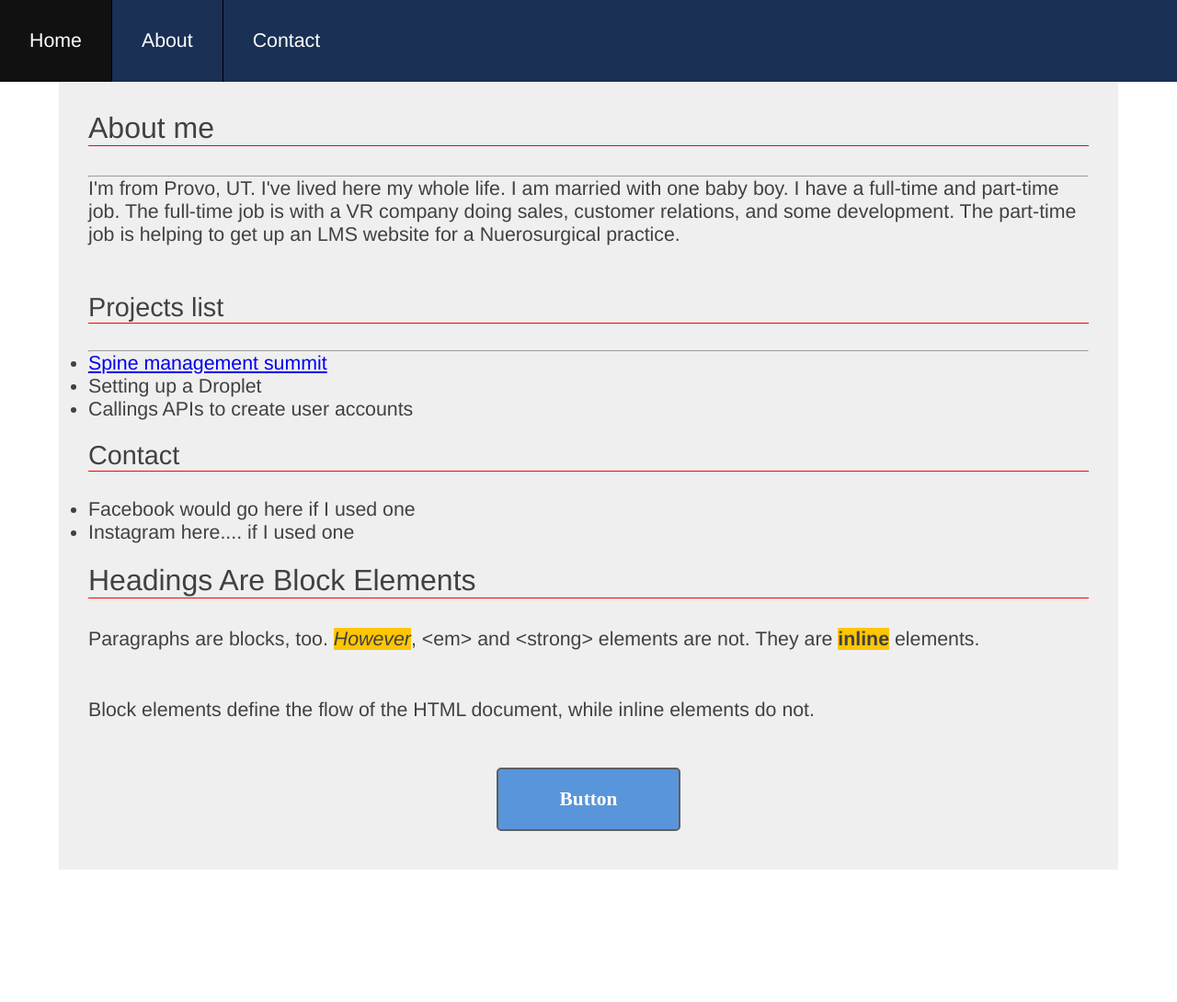
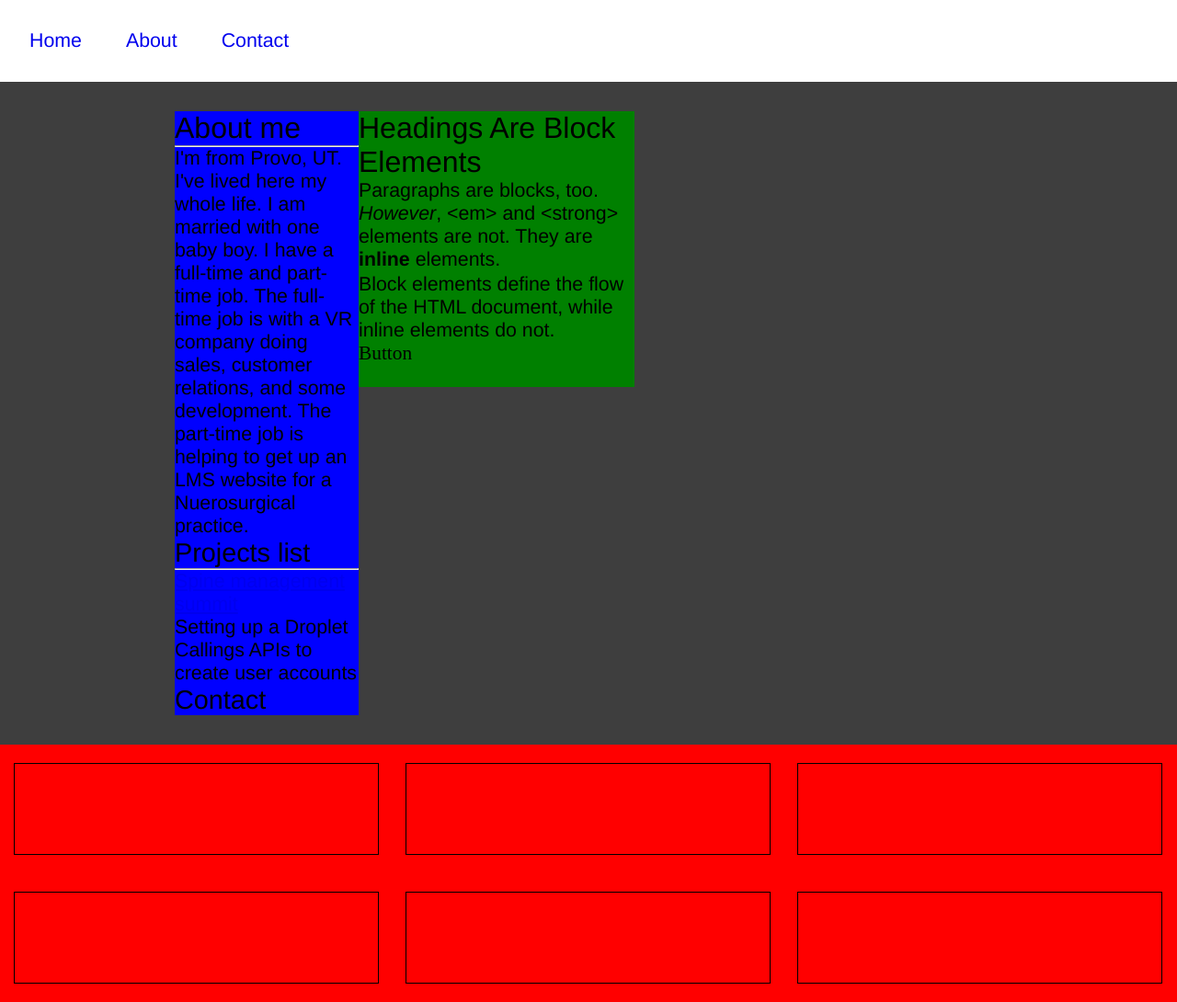
Before and after one commit to scotted8/portfolio, a plain HTML site: page activity1/index.html in a window 1280 px wide. Shown: the whole page at 92% size. Before the commit the page ends 946 px from the top, so only its background shows below. Drawn offline with Linux system fonts and the light colour scheme.

Commit message:
flexbox activity

```diff
--- a/activity1/index.html
+++ b/activity1/index.html
@@ -7,6 +7,8 @@
 	</head>
 
 	<body>
+
+		<div class='menu'>
 			<nav>
 				<ul>
 					<li class="active"><a href="index.html">Home</a></li>
@@ -14,8 +16,10 @@
 					<li><a href="index.html">Contact</a></li>
 				</ul>
 			</nav>
-
+		</div>
 		<div id="pagewrapper">
+			<div class="contentwrapper">
+				<div class='sidebar'>
 					<h1>About me</h1><hr>
 					<p>I'm from Provo, UT. I've lived here my whole life. I am married with one baby boy. I have a full-time and part-time job. The full-time job is with a VR company doing sales, customer relations, and some development. The part-time job is helping to get up an LMS website for a Nuerosurgical practice.</p>
 					<h2>Projects list</h2><hr>
@@ -26,11 +30,10 @@
 					</ul>
 
 					<h2>Contact</h2>
-			<ul>
-							<li>Facebook would go here if I used one</li>
-							<li>Instagram here.... if I used one</li>
-			</ul>
+				</div>
 
+
+				<div class='content'>
 					<h1>Headings Are Block Elements</h1>
 
 					<p>Paragraphs are blocks, too. <em>However</em>, &lt;em&gt; and &lt;strong&gt;
@@ -41,5 +44,17 @@
 
 					<div class="button">Button</div>
 				</div>
+			</div>
+
+
+		</div>
+		<div class='footer'>
+			<div class='column'></div>
+			<div class='column'></div>
+			<div class='column'></div>
+			<div class='column'></div>
+			<div class='column'></div>
+			<div class='column'></div>
+		</div>
 	</body>
 </html>
--- a/activity1/main.css
+++ b/activity1/main.css
@@ -4,90 +4,89 @@
   box-sizing: border-box;
 }
 
+#pagewrapper {
+  overflow: hidden;
+  background-color: #3e3e3e;
+  padding: 2rem;
+}
+
+.contentwrapper {
+  width: 900px;
+  margin: 0 auto;
+  overflow: hidden;
+}
+
 body {
-  color: #414141;
   font-size: 16pt;
 }
 
-
 h1 {
   font-size: 2rem;
-  border-bottom: 1px solid red;
 }
 
 h2 {
   font-size: 1.8rem;
-  border-bottom: 1px solid red;
 }
 
 h1, h2, h3, h4, h5, h6, p, ul {
   font-family: "Helvetica", "Arial", sans-serif;
   font-weight: normal;
-  margin-bottom: 1em;
 }
 
-p {
-  margin-bottom: 50px;
+ul {
+  list-style-type: none;
 }
 
-nav > ul {
-  list-style-type: none;
-  margin: 0;
-  padding: 0;
+/* Menu */
+.menu {
+  background-color: #fff;
+  color: #1c1d1e;
+}
+.menu nav {
   overflow: hidden;
-  background-color: #1a3054;
+  padding: 1rem;
 }
 
-nav > ul > li {
-  float: left;
-  border-right: 1px solid black;
+.menu a {
+    text-decoration: none;
 }
 
-nav > ul > li:last-child {
-  border-right: none;
+.menu a:visited {
+    color: #1c1d1e;
 }
 
-nav > ul > li, nav > ul > li > a {
-  display: block;
-  color: white;
-  text-align: center;
+.menu li {
+  float: left;
+  margin-right: 1rem;
   padding: 1rem;
-  text-decoration: none;
 }
 
-nav > ul > li:hover{
-  background-color: #111;
+/* Sidebar */
+.sidebar {
+  background-color: blue;
+  float: left;
+  width: 200px;
 }
 
-.active {
-  background-color: #c5c5c5;
+/* Content */
+.content {
+  background-color: green;
+  height: 300px;
+  width: 300px;
+  float: left;
 }
 
-em, strong {
-  background-color: #fec600;
+/* Footer */
+.footer {
+  background-color: red;
+  clear: both;
+  overflow: hidden;
 }
 
-.button {
-  color: #FFF;
-  background-color: #5995DA;
-  font-weight: bold;
-  padding: 20px;
-  text-align: center;
-  border: 2px solid #5D6063;
-  border-radius: 5px;
-  width: 200px;
-  margin: 10px auto;
+.column {
+  float: left;
+  width: 31%;
+  margin: 20px 1.15%;
+  border: 1px solid black;
+  height: 100px;
 }
-
-#pagewrapper {
-  background-color: #efefef;
-  padding: 1.5em;
-  max-width: 90%;
-  margin: 0 auto;
-}
-
-@media screen and (max-width: 480px) {
-  nav > ul > li {
-    float: none;
-  }
-}
--- /dev/null
+++ b/flexbox/main.css
@@ -0,0 +1,160 @@
+* {
+  margin: 0;
+  padding: 0;
+  box-sizing: border-box;
+}
+
+body {
+  font-size: 16pt;
+  font-family: Arial, Helvetica, sans-serif;
+}
+
+/* Menu */
+.menu-container {
+  height: 3rem;
+  color: #fff;
+  background-color: #16202b;  /* Blue */
+  padding: 1.5rem;
+  display: flex;
+  justify-content: center;
+  align-items: center;
+}
+
+.menu {
+  width: 100%;
+  display: flex;
+  justify-content: space-between;
+}
+
+.left-nav {
+  display: flex;
+  justify-content: space-between;
+}
+
+.left-nav > .date, .left-nav > .about, .left-nav > .images {
+  margin-left: 1.25rem;
+}
+
+.right-nav {
+  display: flex;
+  justify-content: flex-end;
+}
+
+
+/* Header */
+.header {
+  height: calc(100vh - 3rem);
+  background-color: #e2e2e2;
+  background-image: url('images/cabin.png');
+  width: 100%;
+  background-repeat: no-repeat;
+  background-position: bottom;
+  background-size: cover;
+  display: flex;
+  flex-direction: column;
+  justify-content: space-between;
+  padding: 1rem;
+}
+
+.row {
+  border: 1px solid white;
+  height: 25%;
+  display: flex;
+  justify-content: space-between;
+  align-items: center;
+  padding: 1rem;
+  background-color: white;
+}
+
+.col-3 {
+  height: 100%;
+  width: 25%;
+  border: 1px solid red;
+  text-align: center;
+  display: flex;
+  justify-content: center;
+  align-items: center;
+  flex-direction: row;
+}
+
+/* Media queries */
+@media screen and (max-width: 736px) {
+    .row {
+      flex-direction: column-reverse;
+      background-color: rgb(22 22 51 / 65%);
+      border: 1px solid black;
+      color: #cecece;
+      padding: 0;
+    }
+
+    .col-3 {
+      width: 100%;
+      border: 1px solid white;
+    }
+}
+
+@media screen and (max-width: 736px) {
+    .row {
+      background-color: rgb(0 0 0 / 65%);
+    }
+}
+
+
+
+/*
+.social,
+.logo,
+.subscribe {
+  border: 1px solid #5995DA;
+}
+
+.photo-grid-container {
+  display: flex;
+  justify-content: center;
+}
+
+.photo-grid {
+  width: 900px;
+  display: flex;
+  justify-content: center;
+  flex-wrap: wrap;
+  align-items: center;
+}
+
+.photo-grid-item {
+  border: 1px solid #fff;
+  width: 300px;
+  height: 300px;
+}
+
+.first-item {
+  order: 10;
+}
+
+.social,
+.subscribe {
+  align-self: flex-end;
+  margin-bottom: 20px;
+}
+
+.footer {
+  display: flex;
+  justify-content: space-between;
+}
+
+.footer-item {
+  border: 1px solid #fff;
+  background-color: #D6E9FE;
+  height: 200px;
+  flex: 1;
+}
+
+.footer-one {
+  flex: initial;
+  width: 200px;
+}
+
+.footer-three {
+  flex: initial;
+  width: 200px;
+}*/
```
Also changed, not shown: flexbox/index.html (added, +63 -0 lines), flexbox/images/awesome-logo.svg (added), flexbox/images/five.svg (added), flexbox/images/four.svg (added), flexbox/images/one.svg (added), flexbox/images/social-icons.svg (added), flexbox/images/three.svg (added), flexbox/images/two.svg (added), 1 other file. Lines whose indentation alone changed are shown as unchanged.
